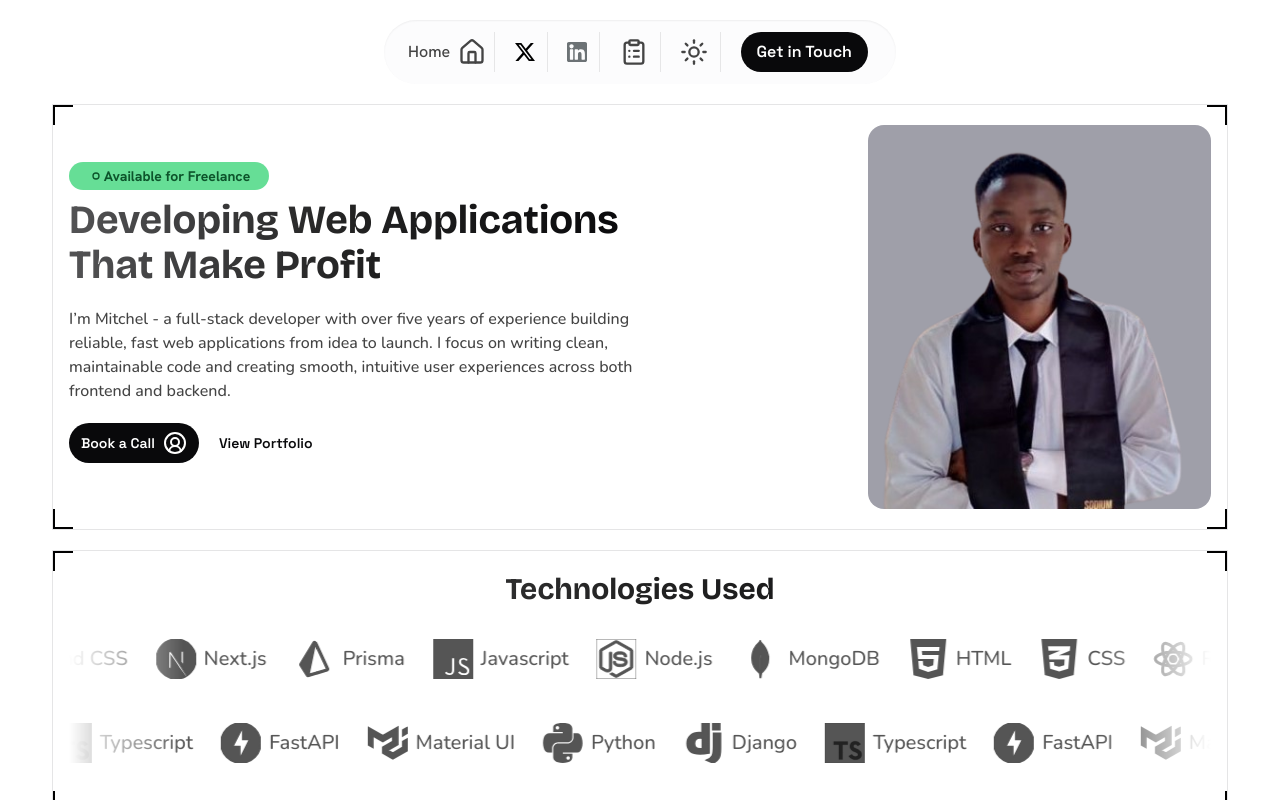
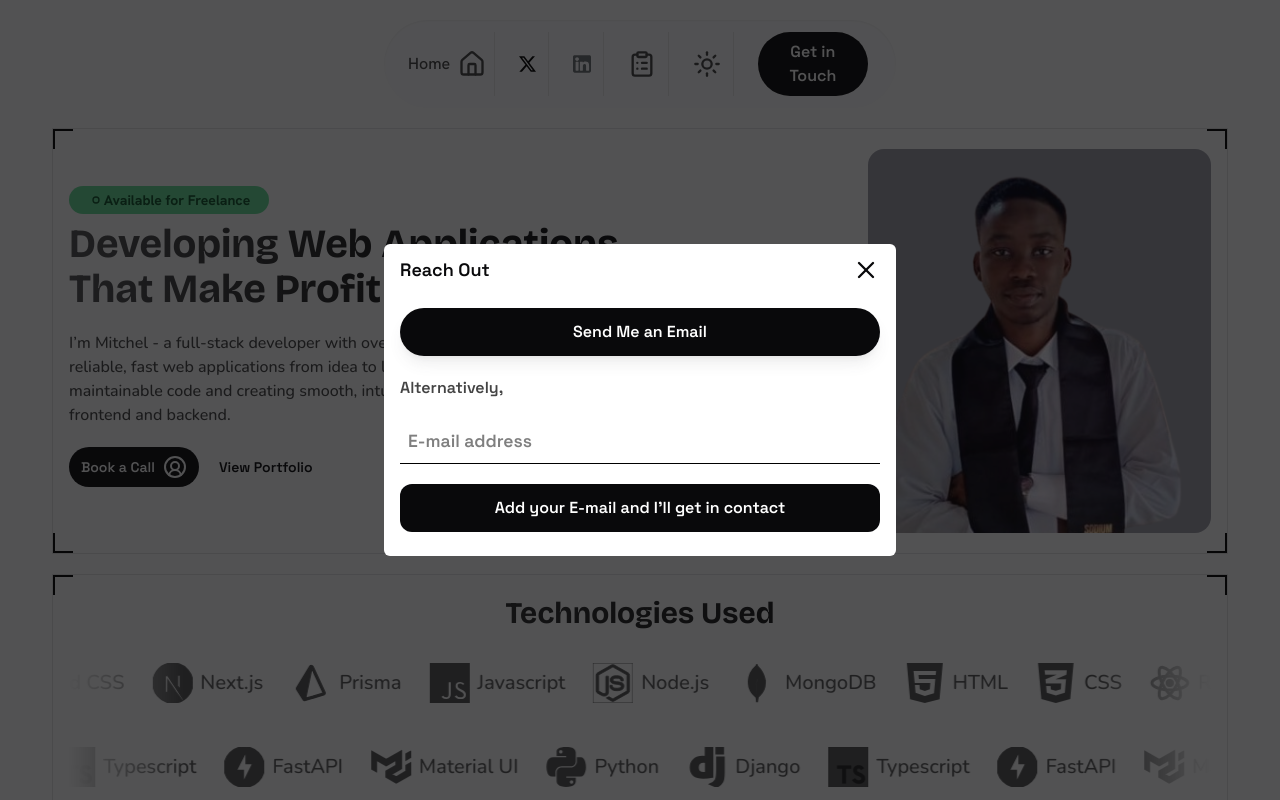
Before and after one commit to GeeBeeScript/portfolio, a Next.js app: page / in a window 1280 px wide. Both pictures are taken after a click on the button "Book a Call". Shown: the top 800 px of the page. Built offline with nearby package versions, Linux system fonts and the light colour scheme; a web font is replaced by a local one.

Commit message:
new changes

```diff
--- a/app/page.tsx
+++ b/app/page.tsx
@@ -1,4 +1,5 @@
 import Contact from "@/components/sections/Contact";
+import ContactModal from "@/components/sections/ContactModal";
 import Footer from "@/components/sections/Footer";
 import Header from "@/components/sections/Header";
 import Intro from "@/components/sections/Intro";
--- a/components/sections/Contact.tsx
+++ b/components/sections/Contact.tsx
@@ -1,10 +1,11 @@
 import { Mails } from "lucide-react";
 import Image from "next/image";
 import React from "react";
+import ShowModalBtn from "../sub/ShowModalBtn";
 
 const Contact = () => {
   return (
-    <section className="relative w-full my-5 py-5 px-4 border-zinc-950/10 border">
+    <section id="contact" className="relative w-full my-5 py-5 px-4 border-zinc-950/10 border">
       <div className="w-full sm:w-[60vw] sm:mx-auto flex flex-col justify-center items-start gap-3">
         <div className="w-full flex justify-between items-center">
           <h2 className="text-3xl font-brico my-5 text-center flex flex-col justify-center items-start space-y-2">
@@ -36,12 +37,12 @@ const Contact = () => {
           </p>
         </div>
         <div className="w-full font-space">
-          <button className="w-full bg-zinc-950 font-semibold text-white py-3 px-3 rounded-full flex justify-center items-center gap-3">
+          <ShowModalBtn className="w-full bg-zinc-950 font-semibold text-white py-3 px-3 rounded-full flex justify-center items-center gap-3 cursor-pointer">
             <span>Drop me an email at engrmitchel@gmail.com</span>{" "}
             <span>
               <Mails />
             </span>
-          </button>
+          </ShowModalBtn>
         </div>
       </div>
 
--- /dev/null
+++ b/components/sections/ContactModal.tsx
@@ -0,0 +1,64 @@
+"use client";
+
+import { X } from "lucide-react";
+
+type props = {
+  isOpen: boolean;
+  onClose: () => void;
+};
+
+const ContactModal = ({ isOpen, onClose }: props) => {
+  const onEmailSubmit = () => {
+    const mailSubject = encodeURIComponent(`Interested in your Services`);
+    const mailBody = encodeURIComponent(
+      `Hi,
+
+        My name is {kindly add your name} and I am interested in the service of
+        {kindly add the service you are interested in}
+        `,
+    );
+
+    const mailToLink = `mailto:engrmitchel@gmail.com?subject=${mailSubject}&body=${mailBody}`;
+
+    window.location.href = mailToLink;
+  };
+  return (
+    <section
+      className={`fixed inset-0 z-50 w-screen h-screen bg-zinc-950/70 flex justify-center items-center font-semibold transition-all duration-200 ease-in
+    ${isOpen ? "opacity-100 translate-y-0 pointer-events-auto" : "opacity-0 -translate-y-6 pointer-events-none"}
+    `}
+    >
+      <div className="bg-white rounded-md px-4 py-3 w-[90%] max-w-lg flex flex-col gap-3">
+        <div className="w-full flex justify-between items-center text-zinc-950 mb-3">
+          <h1 className="text-lg">Reach Out</h1>
+          <div className="cursor-pointer">
+            <X onClick={onClose} className="size-7 hover:text-zinc-900/50 transition-all duration-75 ease-in-out" />
+          </div>
+        </div>
+        <div className="w-full">
+          <button
+            onClick={onEmailSubmit}
+            className="w-full bg-zinc-950 text-white py-3 px-3 rounded-3xl shadow-lg shadow-zinc-600/10 hover:bg-zinc-950/70 transition-all duration-100 ease-in cursor-pointer"
+          >
+            Send Me an Email
+          </button>
+        </div>
+        <p className="text-[#444] w-full mt-2">Alternatively,</p>
+        <form className="">
+          <div className="">
+            <input
+              type="text"
+              placeholder="E-mail address"
+              className="my-2 border-b w-full text-[1.1rem] py-2 px-2"
+            />
+            <button className="py-3 bg-zinc-950 text-white w-full rounded-xl my-3 hover:bg-zinc-950/90 transition-all duration-100 ease-in cursor-pointer">
+              Add your E-mail and I'll get in contact
+            </button>
+          </div>
+        </form>
+      </div>
+    </section>
+  );
+};
+
+export default ContactModal;
--- a/components/sections/Footer.tsx
+++ b/components/sections/Footer.tsx
@@ -1,6 +1,8 @@
 import { Dot, Mail, Sparkle } from "lucide-react";
 import Image from "next/image";
 import React from "react";
+import ShowModalBtn from "../sub/ShowModalBtn";
+import Link from "next/link";
 
 const Footer = () => {
   return (
@@ -20,19 +22,26 @@ const Footer = () => {
           </div>
         </div>
         <div className="flex space-x-3 w-full flex-wrap font-hanken">
-          <div className="flex gap-2 justify-center items-center my-3 bg-green-200 px-4 py-2 rounded-4xl font-semibold text-green-600 ">
+          <ShowModalBtn className="flex gap-2 justify-center items-center my-3 bg-green-200 px-4 py-2 rounded-4xl font-semibold text-green-600 cursor-pointer">
             <span>
               <Dot size={15} className="w-4 h-4 stroke-9 p-0 m-0 block" />
             </span>{" "}
             <span>Available for Freelance</span>
-          </div>
-          <div className="flex flex-wrap gap-2 justify-center items-center my-3 bg-purple-200 px-4 py-2 rounded-4xl font-semibold text-purple-600">
+          </ShowModalBtn>
+
+          <Link
+            href="mailto:engrmitchel@gmail.com"
+            className="flex flex-wrap gap-2 justify-center items-center my-3 bg-purple-200 px-4 py-2 rounded-4xl font-semibold text-purple-600"
+          >
             <span>
               <Mail />
             </span>
             <span>engrmitchel@gmail.com</span>
-          </div>
-          <div className="flex gap-2 justify-center items-center my-3 bg-zinc-950/30 px-4 py-2 rounded-4xl font-semibold text-bg-zinc-950">
+          </Link>
+          <Link
+            href="https://x.com/SoftwareEngrGb"
+            className="flex gap-2 justify-center items-center my-3 bg-zinc-950/30 px-4 py-2 rounded-4xl font-semibold text-bg-zinc-950"
+          >
             <span>
               <Image
                 src="/resources/x.svg"
@@ -42,8 +51,11 @@ const Footer = () => {
               />
             </span>
             <span>@SoftwareEngrGb</span>
-          </div>
-          <div className="flex gap-2 justify-center items-center my-3 bg-blue-200 px-4 py-2 rounded-4xl font-semibold text-blue-600">
+          </Link>
+          <Link
+            href="https://www.linkedin.com/in/mitchel-sodimu-5a7aab3a9/"
+            className="flex gap-2 justify-center items-center my-3 bg-blue-200 px-4 py-2 rounded-4xl font-semibold text-blue-600"
+          >
             <span>
               <Image
                 src="/resources/linkedin-svg.svg"
@@ -54,7 +66,7 @@ const Footer = () => {
               />
             </span>
             <span>Mitchel Sodimu</span>
-          </div>
+          </Link>
         </div>
       </div>
 
--- a/components/sections/Intro.tsx
+++ b/components/sections/Intro.tsx
@@ -1,8 +1,11 @@
 import { CircleUserRound, Dot } from "lucide-react";
 import Image from "next/image";
 import React from "react";
+import ScrollButton from "../sub/ScrollButton";
+import ShowModalBtn from "../sub/ShowModalBtn";
 
 const Intro = () => {
+
   return (
     <section className="max-w-[1350px] mx-auto relative flex py-5 px-4 justify-center items-center border border-zinc-950/10">
       <div className="flex justify-between items-center max-sm:min-h-[60vh]">
@@ -38,15 +41,14 @@ const Intro = () => {
             smooth, intuitive user experiences across both frontend and backend.
           </p>
           <div className="flex items-center space-x-2 font-space font-semibold mt-5">
-            <button className="flex space-x-2 items-center cursor-pointer rounded-[2rem] bg-zinc-950 text-white px-3 py-2 text-sm">
+            <ShowModalBtn className="flex space-x-2 items-center cursor-pointer rounded-[2rem] bg-zinc-950 text-white px-3 py-2 text-sm hover:bg-zinc-900/80 hover:rounded-2xl transition-all duration-100 ease-in-out">
               <span>Book a Call</span>{" "}
               <span>
                 <CircleUserRound className="text-white" />
               </span>
-            </button>
-            <button className="flex space-x-2 items-center cursor-pointer rounded-[2rem] bg-white text-zinc-950 px-3 py-2 text-sm">
-              View Portfolio
-            </button>
+            </ShowModalBtn>
+            <ScrollButton goTo="portfolio" className="flex space-x-2 items-center cursor-pointer rounded-[2rem] bg-white text-zinc-950 px-3 py-2 text-sm hover:bg-white/50 hover:rounded-2xl transition-all duration-100 ease-in-out">View Portfolio</ScrollButton>
+
           </div>
           <div></div>
         </div>
--- a/components/sections/Navigation.tsx
+++ b/components/sections/Navigation.tsx
@@ -1,25 +1,62 @@
-import { ClipboardList, House, Sun } from 'lucide-react'
-import Image from 'next/image'
+"use client"
 
+import Image from "next/image";
+import { ClipboardList, Sun, House } from "lucide-react";
+import Link from "next/link";
 const Navigation = () => {
   return (
-    <nav className='my-5 font-hanken max-sm:w-full mx-auto bg-gray-50/50 shadow-[inset_0_1px_2px_rgba(0,0,0,0.06)] text-[#444] max-w-lg flex justify-between item-center py-3 px-4 rounded-full cursor-pointer'>
-        <div className='flex gap-2 justify-around items-center px-2 border-r-zinc-800/10 border-r'>
-            <span className='sm:block hidden'>Home</span> <span><House className='size-5 sm:size-7'/></span>
-        </div>
-        <div className='flex justify-center items-center px-3 border-r-zinc-800/10 border-r'>
-            <Image src="/resources/x.svg" width={10} height={10} alt='X logo' className='w-5 h-5'/>
-        </div>
-        <div className='flex justify-around items-center px-3 border-r-zinc-800/10 border-r'>
-            <Image src="/resources/linkedin-svg.svg" width={10} height={10} alt='X logo' className='w-5 h-5' />
-        </div>
-        <div className='flex justify-around items-center px-3 border-r-zinc-800/10 border-r'><ClipboardList className='size-5 sm:size-7'/></div>
-        <div className='flex justify-around items-center px-3 border-r-zinc-800/10 border-r'><Sun className='size-5 sm:size-7'/></div>
-        <div className='flex justify-around items-center px-3 '>
-            <button className='font-space text-[0.5rem] sm:text-[1rem] font-semibold bg-zinc-950 text-white px-4 py-2 rounded-4xl hover:shadow-lg hover:bg-zinc-950/90 transition-all duration-500 cursor-pointer'>Get in Touch</button>
-        </div>
+    <nav className="my-5 has-[.trigger-hover:hover]:px-5 transition-all duration-100 ease-in  font-hanken max-sm:w-full mx-auto bg-gray-50/50 shadow-[inset_0_1px_2px_rgba(0,0,0,0.06)] text-[#444] max-w-lg flex justify-center gap-3 item-center py-3 px-4 rounded-full cursor-pointer">
+      <div className="flex gap-2 justify-around items-center px-2 border-r-zinc-800/10 border-r trigger-hover">
+        <span className="sm:block hidden">Home</span>{" "}
+        <span>
+          <House className="size-5 sm:size-7" />
+        </span>
+      </div>
+
+      <Link
+        href="https://x.com/SoftwareEngrGb"
+        className="trigger-hover flex justify-center items-center px-3 border-r-zinc-800/10 border-r"
+      >
+        <Image
+          src="/resources/x.svg"
+          width={10}
+          height={10}
+          alt="X logo"
+          className="w-5 h-5"
+        />
+      </Link>
+      <Link
+        href="https://www.linkedin.com/in/mitchel-sodimu-5a7aab3a9/"
+        className="trigger-hover flex justify-center items-center px-3 border-r-zinc-800/10 border-r"
+      >
+        <Image
+          src="/resources/linkedin-svg.svg"
+          width={10}
+          height={10}
+          alt="X logo"
+          className="w-5 h-5"
+        />
+      </Link>
+      <div className="flex justify-around items-center px-3 border-r-zinc-800/10 border-r trigger-hover">
+        <ClipboardList className="size-5 sm:size-7" />
+      </div>
+      <div className="flex justify-around items-center px-3 border-r-zinc-800/10 border-r trigger-hover">
+        <Sun className="size-5 sm:size-7" />
+      </div>
+      <div className="trigger-hover flex justify-around items-center px-3 ">
+        <button
+          onClick={() =>
+            document
+              .getElementById("contact")
+              ?.scrollIntoView({ behavior: "smooth" })
+          }
+          className="font-space text-[0.5rem] sm:text-[1rem] font-semibold bg-zinc-950 text-white px-4 py-2 rounded-4xl hover:shadow-lg hover:bg-zinc-950/90 transition-all duration-500 cursor-pointer trigger-hover"
+        >
+          Get in Touch
+        </button>
+      </div>
     </nav>
-  )
-}
+  );
+};
 
-export default Navigation
+export default Navigation;
--- a/components/sections/Offer.tsx
+++ b/components/sections/Offer.tsx
@@ -2,6 +2,7 @@
 
 import { MonitorSmartphone, MoveUpRight, Sparkle } from "lucide-react";
 import React, { useState } from "react";
+import ShowModalBtn from "../sub/ShowModalBtn";
 
 const OFFERS = [
   {
@@ -68,7 +69,7 @@ const OFFERS = [
 
 
 const OfferSection = () => {
-  const [selection, setSelection] = useState<string | null>("WAD")
+  const [selection, setSelection] = useState<string | null>(null)
   const selectionIsActive = "bg-zinc-950 text-white px-6 py-3"
   const selectionInActive = "text-zinc-950 bg-gray-300"
   const selectedOffer = OFFERS.filter(offer => offer.id === selection)
@@ -84,19 +85,19 @@ const OfferSection = () => {
           <div onClick={() => setSelection(null)} className={`${!selection ? selectionIsActive : selectionInActive } px-5 py-3 rounded-3xl font-semibold  tracking-wide flex justify-center items-center cursor-pointer`}>
             All <span className={`${!selection ? "pl-2" : "hidden"}`}><Sparkle /></span>
           </div>
-          <div onClick={() => setSelection("WAD")} className={`${selection === "WAD" ? selectionIsActive : selectionInActive } px-5 py-3 rounded-3xl font-semibold  tracking-wide flex justify-center items-center cursor-pointer`}>
+          <div onClick={() => setSelection("WAD")} className={`${selection === "WAD" ? selectionIsActive : selectionInActive } px-5 py-3 rounded-3xl font-semibold  tracking-wide flex justify-center items-center text-center cursor-pointer`}>
             Web Application Development <span className={`${selection === "WAD" ? "pl-2" : "hidden"}`}><Sparkle /></span>
           </div>
-          <div onClick={() => setSelection("WD")} className={`${selection === "WD" ? selectionIsActive : selectionInActive } px-5 py-3 rounded-3xl font-semibold  tracking-wide flex justify-center items-center cursor-pointer`}>
+          <div onClick={() => setSelection("WD")} className={`${selection === "WD" ? selectionIsActive : selectionInActive } px-5 py-3 rounded-3xl font-semibold tracking-wide flex justify-center items-center cursor-pointer`}>
             Website Design <span className={`${selection === "WD" ? "pl-2" : "hidden"}`}><Sparkle /></span>
           </div>
           <div onClick={() => setSelection("BED")} className={`${selection === "BED" ? selectionIsActive : selectionInActive } px-5 py-3 rounded-3xl font-semibold  tracking-wide flex justify-center items-center cursor-pointer`}>
             Back-end Development <span className={`${selection === "BED" ? "pl-2" : "hidden"}`}><Sparkle /></span>
           </div>
-          <div onClick={() => setSelection("FBWD")} className={`${selection === "FBWD" ? selectionIsActive : selectionInActive } px-5 py-3 rounded-3xl font-semibold  tracking-wide flex justify-center items-center cursor-pointer`}>
+          <div onClick={() => setSelection("FBWD")} className={`${selection === "FBWD" ? selectionIsActive : selectionInActive } px-5 py-3 rounded-3xl font-semibold  tracking-wide flex justify-center items-center text-center cursor-pointer`}>
             Full Branding & Web Development <span className={`${selection === "FBWD" ? "pl-2" : "hidden"}`}><Sparkle /></span>
           </div>
-          <div onClick={() => setSelection("SDD")} className={`${selection === "SDD" ? selectionIsActive : selectionInActive } px-5 py-3 rounded-3xl font-semibold  tracking-wide flex justify-center items-center cursor-pointer`}>
+          <div onClick={() => setSelection("SDD")} className={`${selection === "SDD" ? selectionIsActive : selectionInActive } px-5 py-3 rounded-3xl font-semibold  tracking-wide flex justify-center items-center text-center cursor-pointer`}>
             SAAS / Dashboard Development<span className={`${selection === "SDD" ? "pl-2" : "hidden"}`}><Sparkle /></span>
           </div>
         </div>
@@ -111,7 +112,7 @@ const OfferSection = () => {
               {offer.comment}
             </div>
             <div className="w-full my-2">
-              <button className="bg-zinc-950 flex space-x-1 justify-center items-center font-semibold underline underline-offset-5 w-[90%] mr-auto py-3 px-3 rounded-3xl text-white"><span>Contact Me</span><span><MoveUpRight /></span></button>
+              <ShowModalBtn className="bg-zinc-950 flex space-x-1 justify-center items-center font-semibold underline underline-offset-5 w-[90%] mr-auto py-3 px-3 rounded-3xl text-white cursor-pointer"><span>Contact Me</span><span><MoveUpRight /></span></ShowModalBtn>
             </div>
             <div className="flex font-space flex-col space-y-3 max-w-[80%] text-md text-zinc-950/70">
               {
@@ -131,7 +132,7 @@ const OfferSection = () => {
             <div className="text-sm font-nunito text-zinc-900/60 leading-4 max-w-[90%] mr-auto">
               {offer.comment}
             </div>
-            <div className="w-full bg-orange-400 my-2">
+            <div className="w-full my-2">
               <button className="bg-zinc-950 flex space-x-1 justify-center items-center font-semibold underline underline-offset-5 w-[90%] mr-auto py-3 px-3 rounded-3xl text-white"><span>Contact Me</span><span><MoveUpRight /></span></button>
             </div>
             <div className="flex font-space flex-col space-y-3 max-w-[80%] text-md text-zinc-950/70">
--- /dev/null
+++ b/components/sub/ScrollButton.tsx
@@ -0,0 +1,17 @@
+"use client"
+
+import React from "react"
+
+type props = {
+    children: React.ReactNode,
+    className: string,
+    goTo: string,
+}
+
+const ScrollButton = ({className, goTo, children}: props) => {
+  return (
+    <button onClick={() => document.getElementById(`${goTo}`)?.scrollIntoView({behavior: "smooth"})} className={className}>{children}</button>
+  )
+}
+
+export default ScrollButton
--- /dev/null
+++ b/components/sub/ShowModalBtn.tsx
@@ -0,0 +1,24 @@
+"use client"
+
+import React, { useState } from "react"
+import ContactModal from "../sections/ContactModal"
+
+type props = {
+    children: React.ReactNode,
+    className: string,
+}
+
+const ShowModalBtn = ({ className, children }: props) => {
+    const [isOpen, setIsOpen] = useState<boolean>(false)
+
+    const onModalClose = () => setIsOpen(false)
+    const onModalOpen = () => setIsOpen(true)
+  return (
+    <>
+    <button onClick={onModalOpen} className={className}>{children}</button>
+    <ContactModal isOpen={isOpen} onClose={onModalClose}/>
+    </>
+  )
+}
+
+export default ShowModalBtn
```
Also changed, not shown: components/sections/PortfolioProjects.tsx (+48 -24 lines).
